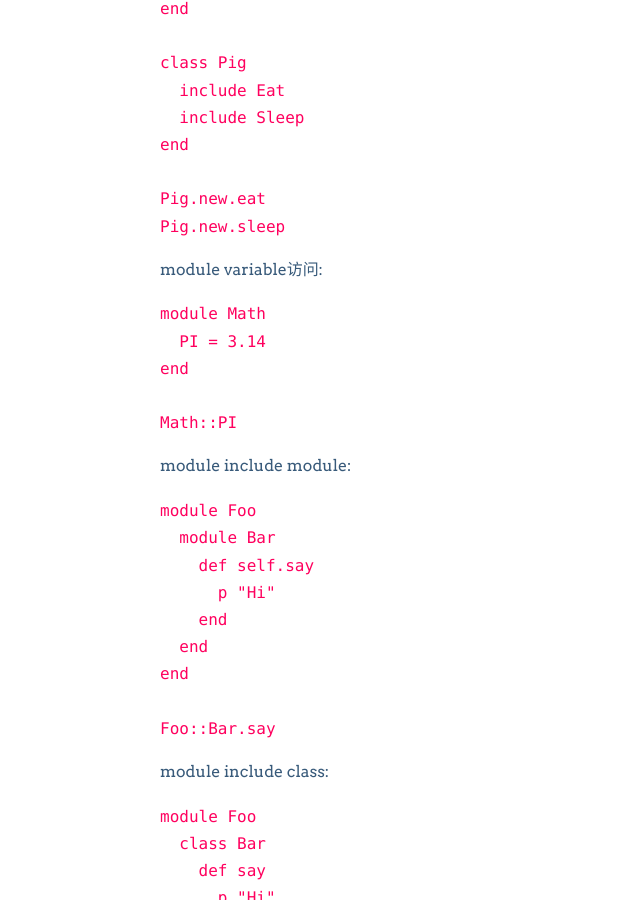
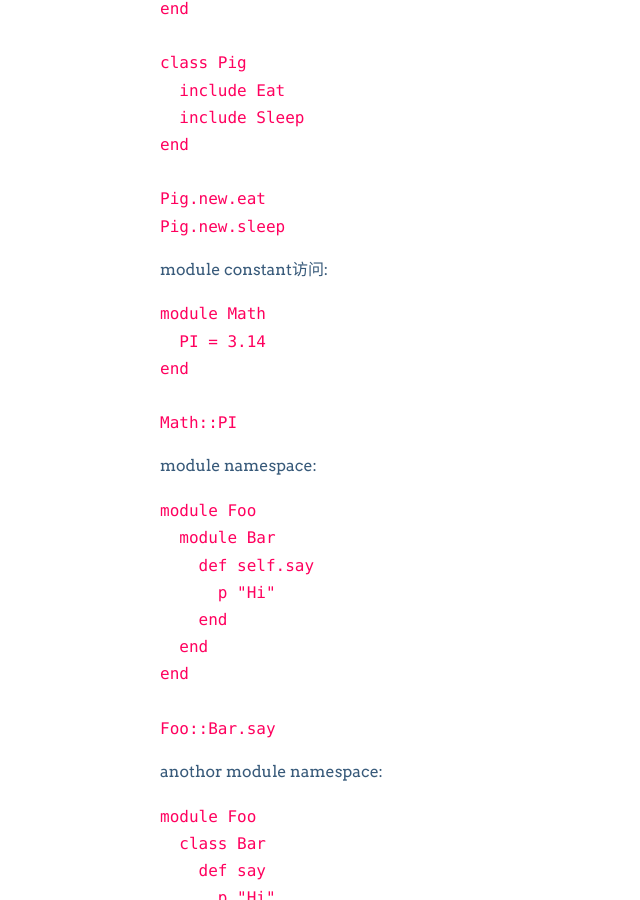
Before and after one commit to SaitoWu/saitowu.github.com, a Jekyll site: the page built from _posts/2011-10-13-Ruby-new.md, in a window 1280 px wide and 900 px high, scrolled down 7288 px. Shown: the whole window, without its empty margins (0-640 px from the left). Built offline with Jekyll 4.4.1, drawn with Linux system fonts in a browser that asks for light colours; Markdown is read by kramdown in place of the engine named in the settings; comment, search, counter and statistics services are not loaded.

Commit message:
fix some bug

```diff
--- a/_posts/2011-10-13-Ruby-new.md
+++ b/_posts/2011-10-13-Ruby-new.md
@@ -273,7 +273,7 @@ interface怎么写:
     Pig.new.eat
     Pig.new.sleep
 
-module variable访问:
+module constant访问:
 
     module Math
       PI = 3.14
@@ -281,7 +281,7 @@ module variable访问:
 
     Math::PI
 
-module include module:
+module namespace:
 
     module Foo
       module Bar
@@ -293,7 +293,7 @@ module include module:
 
     Foo::Bar.say
 
-module include class:
+anothor module namespace:
 
     module Foo
       class Bar
```
Also changed, not shown: slide/ruby-new.html (+5 -5 lines).
